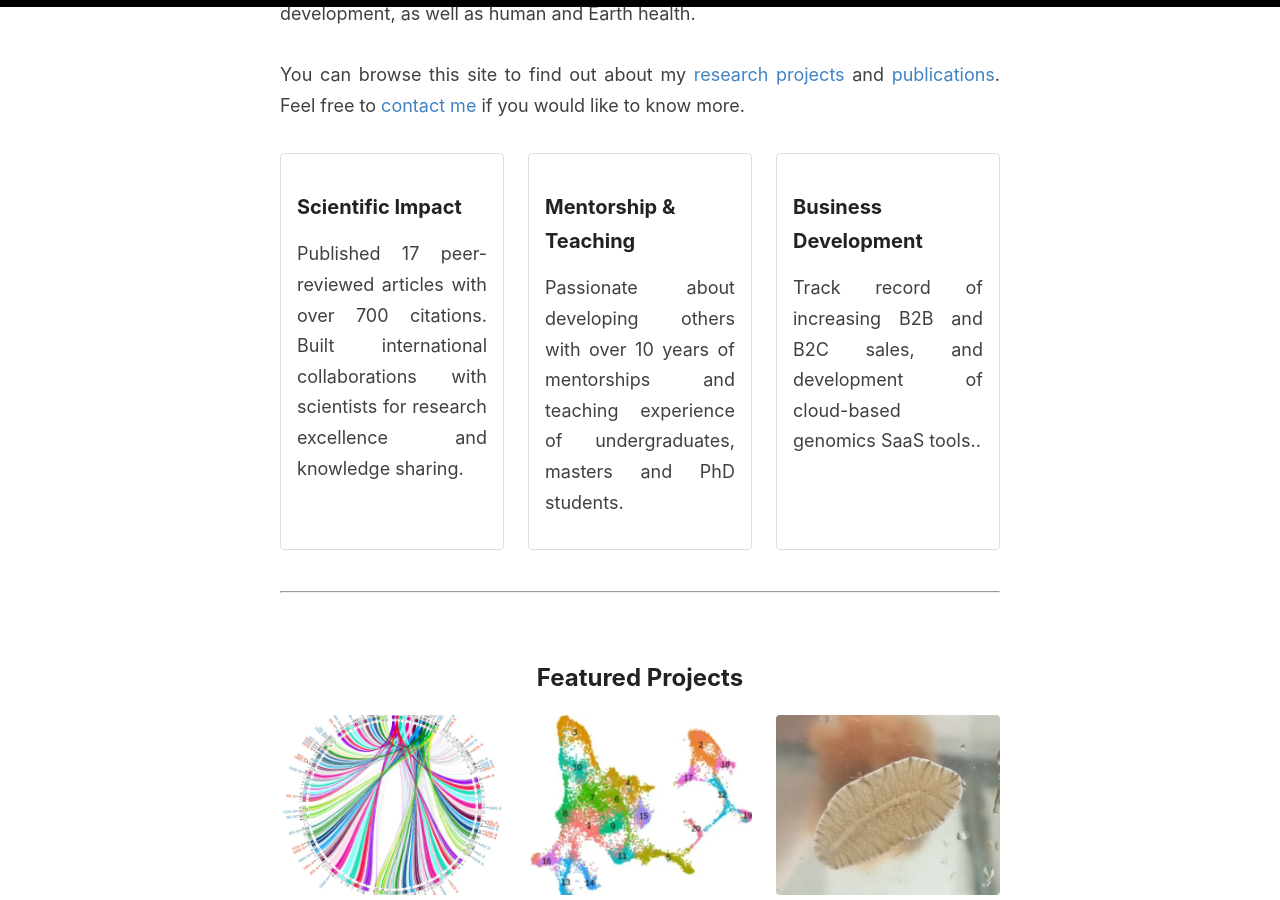
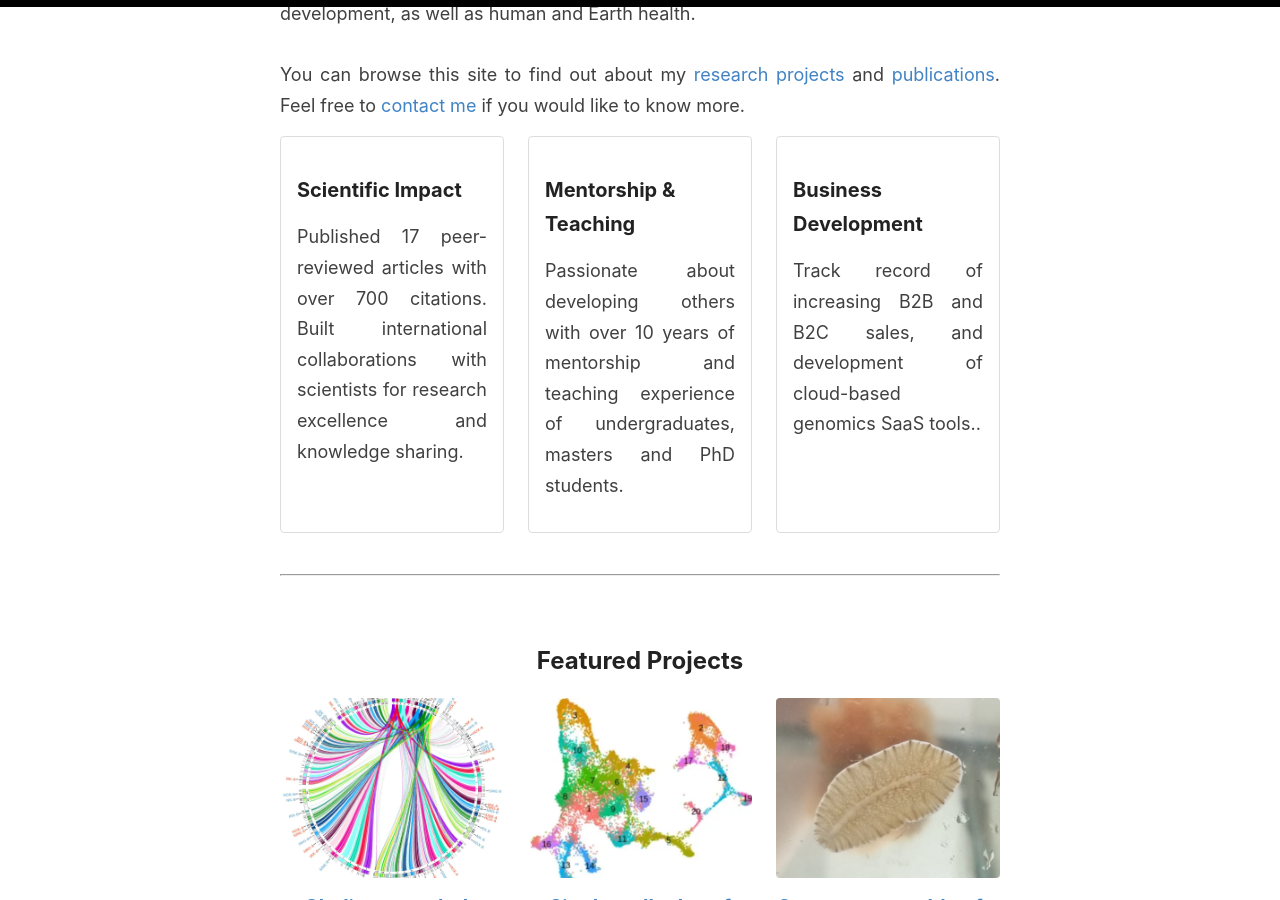
Before and after one commit to djleite/djleite.github.io, a Jekyll site: the page built from index.html, in a window 1280 px wide and 900 px high, scrolled down 603 px. Built offline with Jekyll 4.4.1, drawn with Linux system fonts in a browser that asks for light colours; the list of posts is cut into pages by our own code.

Commit message:
update achievement panels

```diff
--- a/index.html
+++ b/index.html
@@ -26,14 +26,14 @@ title: Home
     -->
     </p>
     <!-- 🔹 Info Panels Below Bio -->
-    <div style="display: flex; flex-wrap: wrap; justify-content: space-between; gap: 1.5rem; margin-top: 2rem;">
+    <div style="display: flex; flex-wrap: wrap; justify-content: space-between; gap: 1.5rem; margin-top: 0rem;">
       <div style="flex: 1 1 calc(33.333% - 1rem); text-align: center; border: 1px solid #ddd; padding: 1rem; border-radius: 4px;">
         <h3 style="margin-bottom: 0rem;">Scientific Impact</h3>
         <p style="text-align: justify;">Published 17 peer-reviewed articles with over 700 citations. Built international collaborations with scientists for research excellence and knowledge sharing.</p>
       </div>
       <div style="flex: 1 1 calc(33.333% - 1rem); text-align: center; border: 1px solid #ddd; padding: 1rem; border-radius: 4px;">
         <h3 style="margin-bottom: 0rem;">Mentorship & Teaching</h3>
-        <p style="text-align: justify;">Passionate about developing others with over 10 years of mentorships and teaching experience of undergraduates, masters and PhD students.</p>
+        <p style="text-align: justify;">Passionate about developing others with over 10 years of mentorship and teaching experience of undergraduates, masters and PhD students.</p>
       </div>
       <div style="flex: 1 1 calc(33.333% - 1rem); text-align: center; border: 1px solid #ddd; padding: 1rem; border-radius: 4px;">
         <h3 style="margin-bottom: 0rem;">Business Development</h3>
```
